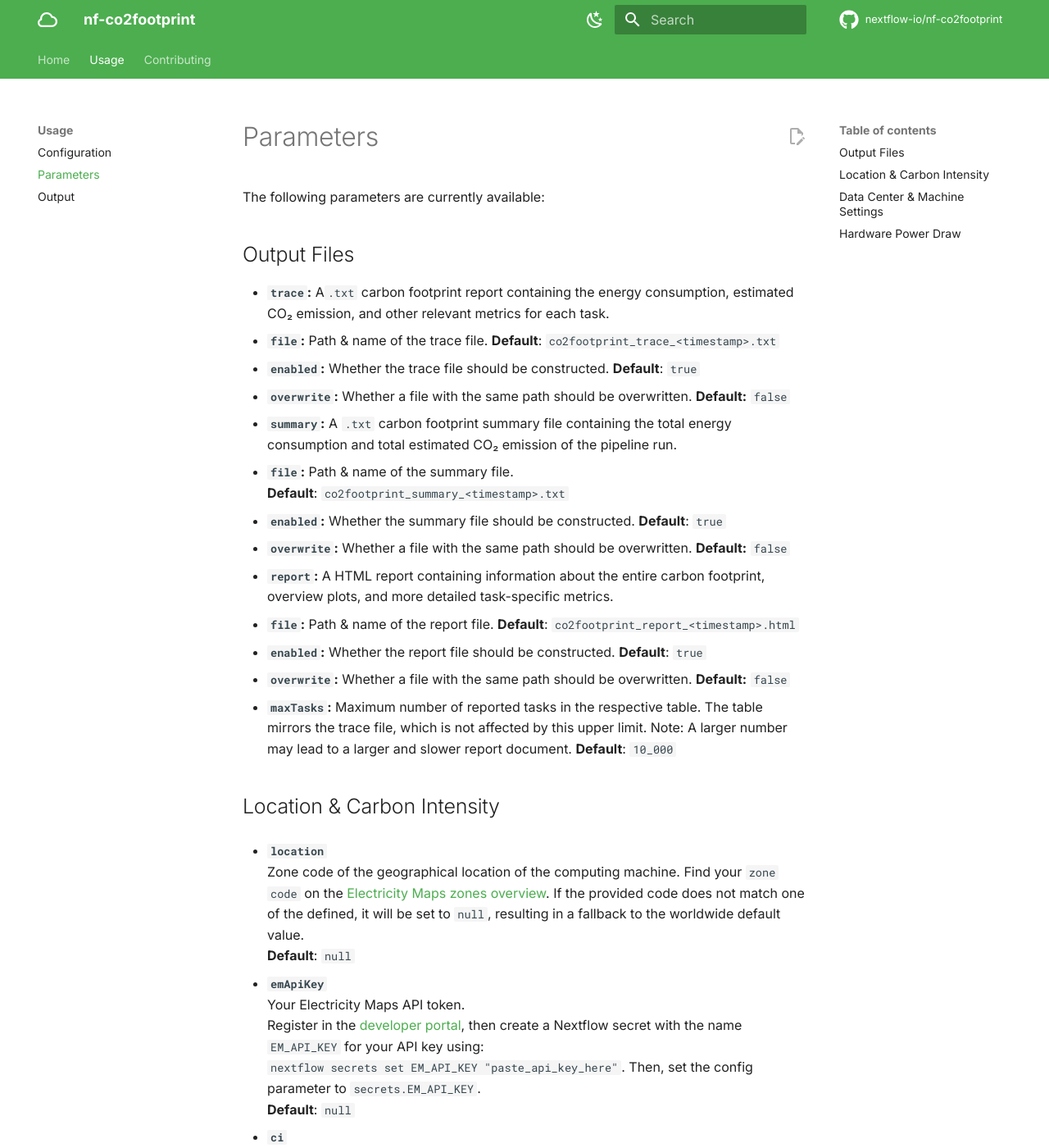
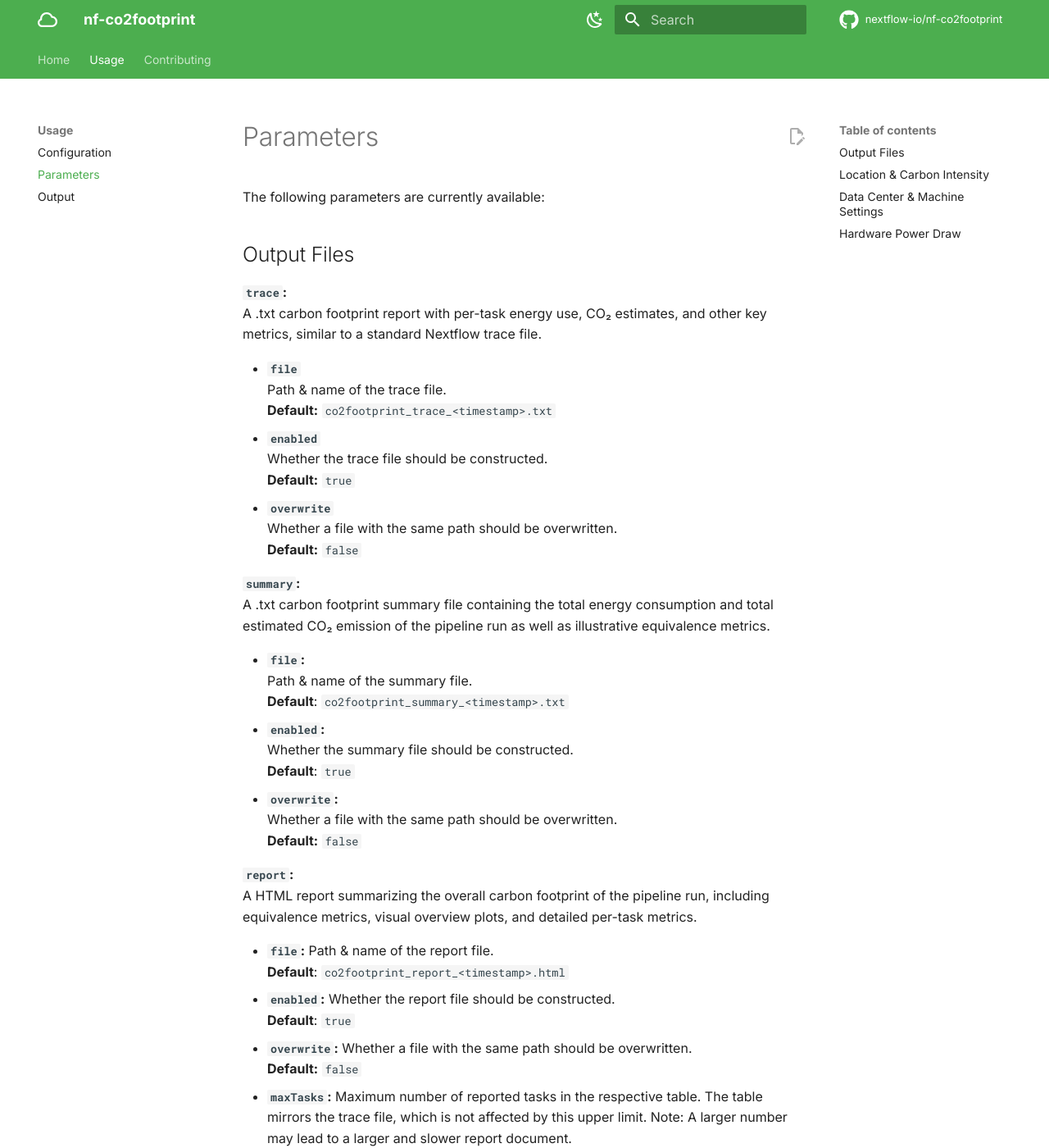
Before and after one commit to nextflow-io/nf-co2footprint, an MkDocs documentation site: the page built from docs/usage/parameters.md, in a window 1280 px wide and 1400 px high. Shown: the whole window at 82% size. Built offline with MkDocs 1.6.1 and Material for MkDocs 9.7.7, drawn with Linux system fonts in a browser that asks for light colours; comment, search, counter and statistics services are not loaded.

Commit message:
Documentation: Incorporated comment suggestions & parameters.md changes
Signed-off-by: JosuaCarl <josua.carl@uni-tuebingen.de>

```diff
--- a/docs/usage/parameters.md
+++ b/docs/usage/parameters.md
@@ -7,20 +7,22 @@ The following parameters are currently available:
 
 ## Output Files
 
-- **`trace`:**
-  A`.txt` carbon footprint report containing the energy consumption, estimated CO₂ emission, and other relevant metrics for each task.
-  - **`file`:**
+**`trace`:**
+A .txt carbon footprint report with per-task energy use, CO₂ estimates, and other key metrics, similar to a standard Nextflow trace file.
+
+  - **`file`**
     Path & name of the trace file.
-    **Default**: `co2footprint_trace_<timestamp>.txt`
-  - **`enabled`:**
+    **Default:** `co2footprint_trace_<timestamp>.txt`
+  - **`enabled`**
     Whether the trace file should be constructed.
-    **Default**: `true`
-  - **`overwrite`:**
+    **Default:** `true`
+  - **`overwrite`**
     Whether a file with the same path should be overwritten.
     **Default:** `false`
 
-- **`summary`:**
-  A `.txt` carbon footprint summary file containing the total energy consumption and total estimated CO₂ emission of the pipeline run.
+**`summary`:**
+  A .txt carbon footprint summary file containing the total energy consumption and total estimated CO₂ emission of the pipeline run as well as illustrative equivalence metrics.
+
   - **`file`:**
     Path & name of the summary file.
     **Default**: `co2footprint_summary_<timestamp>.txt`
@@ -31,8 +33,9 @@ The following parameters are currently available:
     Whether a file with the same path should be overwritten.
     **Default:** `false`
 
-- **`report`:**
-  A HTML report containing information about the entire carbon footprint, overview plots, and more detailed task-specific metrics.
+**`report`:**
+  A HTML report summarizing the overall carbon footprint of the pipeline run, including equivalence metrics, visual overview plots, and detailed per-task metrics.
+
   - **`file`:**
     Path & name of the report file.
     **Default**: `co2footprint_report_<timestamp>.html`
```
Also changed, not shown: 3 other files.
